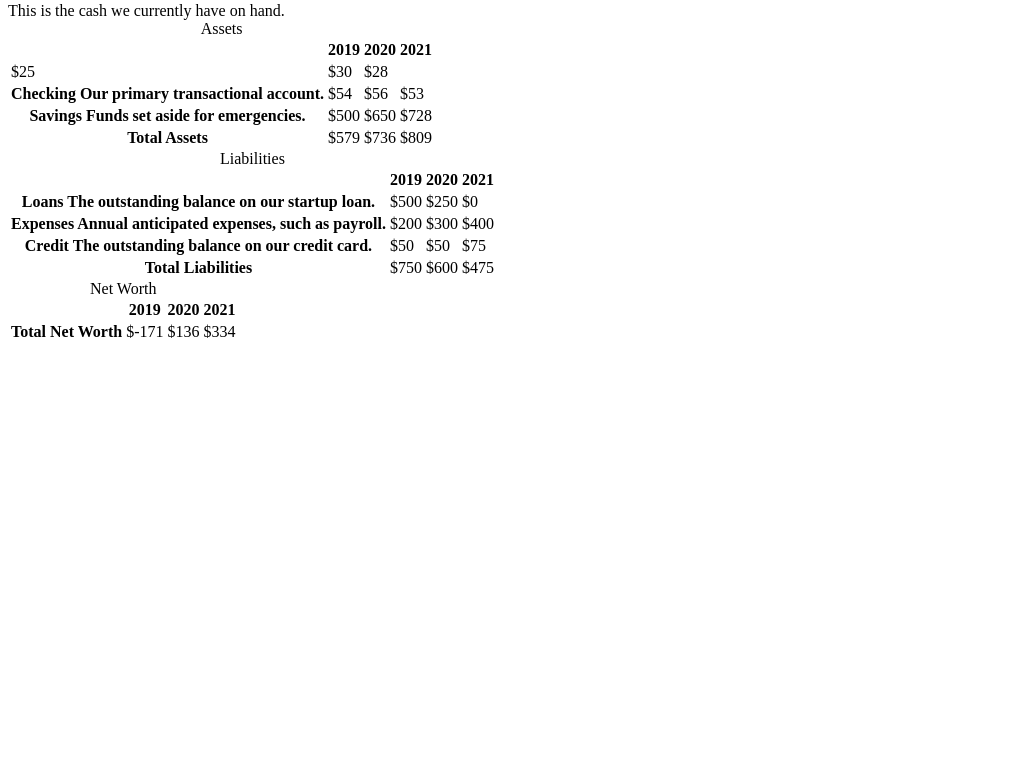
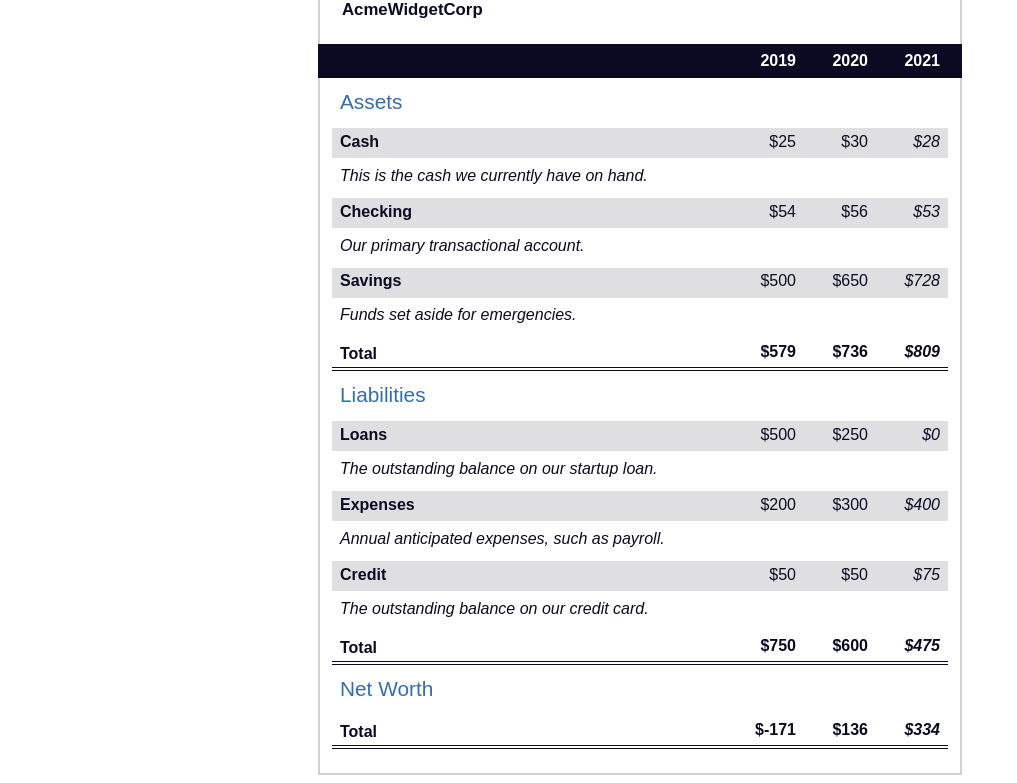
Before and after one commit to Wizzle13/fccbalancesheet, a plain HTML site: page index.html in a window 1280 px wide. Shown: the part 83-866 px from the top of the page, without its empty margins (0-1017 px from the left). Before the commit the page ends 800 px from the top, so only its background shows below. Drawn offline with Linux system fonts and the light colour scheme.

Commit message:
completed balance sheet

```diff
--- a/index.html
+++ b/index.html
@@ -40,7 +40,9 @@
                     </thead>
                     <tbody>
                         <tr class="data">
-                            <span class="description">This is the cash we currently have on hand.<span></th>
+                            <th>
+                                Cash <span class="description">This is the cash we currently have on hand.<span>
+                            </th>
                                 <td>$25</td>
                                 <td>$30</td>
                                 <td class="current">$28</td>
--- a/styles.css
+++ b/styles.css
@@ -0,0 +1,151 @@
+span[class~="sr-only"] {
+    border: 0 !important;
+    clip: rect(1px, 1px, 1px, 1px) !important;
+    clip-path: inset(50%) !important;
+    width: 1px !important;
+    height: 1px !important;
+    overflow: hidden !important;
+    white-space: nowrap !important;
+    position: absolute !important;
+    padding: 0 !important;
+    margin: -1px !important;
+}
+
+html {
+    box-sizing: border-box;
+}
+
+body {
+    font-family: sans-serif;
+    color: #0a0a23;
+}
+
+h1 {
+    max-width: 37.25rem;
+    margin: 0 auto;
+    padding: 1.5rem 1.25rem;
+}
+
+h1 .flex {
+    display: flex;
+    flex-direction: column-reverse;
+    gap: 1rem;
+}
+
+h1 .flex span:first-of-type {
+    font-size: 0.7em;
+}
+
+h1 .flex span:last-of-type {
+    font-size: 1.2em;
+}
+
+section {
+    max-width: 40rem;
+    margin: 0 auto;
+    border: 2px solid#d0d0d5;
+}
+
+#years {
+    display: flex;
+    justify-content: flex-end;
+    position: sticky;
+    top: 0;
+    color: #fff;
+    background: #0a0a23;
+    margin: 0 -2px;
+    padding: 0.5rem calc(1.25rem + 2px) 0.5rem 0;
+    z-index: 999;
+}
+
+#years span[class] {
+    font-weight: bold;
+    width: 4.5rem;
+    text-align: right;
+}
+
+.table-wrap {
+    padding: 0 0.75rem 1.5rem 0.75rem;
+}
+
+table {
+    border-collapse: collapse;
+    border: 0;
+    width: 100%;
+    position: relative;
+    margin-top: 3rem;
+}
+
+table caption {
+    color:#356eaf;
+    font-size: 1.3em;
+    font-weight: normal;
+    position: absolute;
+    top: -2.25rem;
+    left: 0.5rem;
+}
+
+tbody td {
+    width: 100vw;
+    min-width: 4rem;
+    max-width: 4rem;
+}
+
+tbody th {
+    width: calc(100% - 12rem);
+}
+
+tr[class="total"] {
+    border-bottom: 4px double #0a0a23;
+    font-weight: bold;
+}
+
+tr[class="total"] th {
+    text-align: left;
+    padding: 0.5rem 0 0.25rem 0.5rem;
+}
+
+tr.total td {
+    text-align: right;
+    padding:0 0.25rem;
+}
+
+tr.total td:nth-of-type(3) {
+    padding-right: 0.5rem
+}
+
+tr.total:hover {
+    background: #99c9ff;
+}
+
+td[class="current"] {
+    font-style: italic;
+}
+
+tr[class="data"] {
+    background-image: linear-gradient(to bottom, #dfdfe2 1.845rem, white 1.845rem);
+}
+
+tr.data th {
+    text-align: left;
+    padding-top: 0.3rem;
+    padding-left: 0.5rem;
+}
+
+tr.data th .description {
+    display: block;
+    font-style: italic;
+    font-weight: normal;
+    padding:1rem 0 0.75rem;
+    margin-right: -13.5rem;
+}
+
+tr.data td {
+    vertical-align: top;
+    text-align: right;
+    padding: 0.3rem 0.25rem 0;
+}
+
+tr.data td:last-of-type {
+    padding-right: 0.5rem;
+}
```
